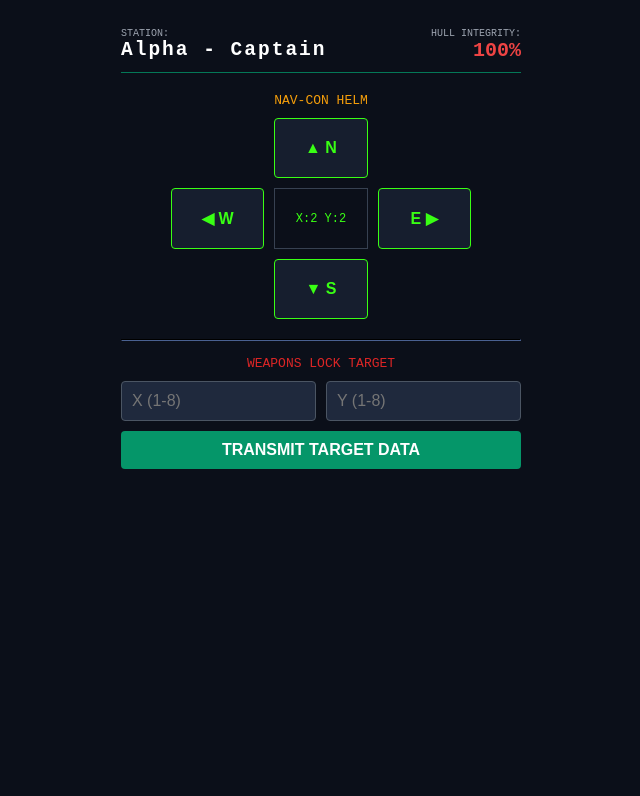
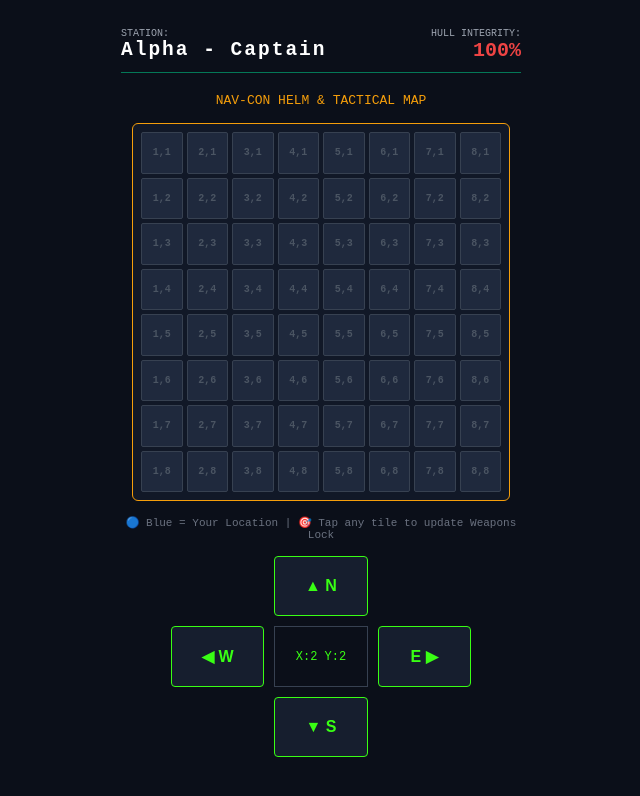
Before and after one commit to rowanbarrie/submarine, a website: page public/index.html in a window 1280 px wide. Both pictures are taken after a click on the button "BATTLE STATIONS". Shown: the whole page, without its empty margins (319-959 px from the left). Drawn offline with nearby package versions, Linux system fonts and the light colour scheme.

Commit message:
Add captain's panel

```diff
--- a/public/index.html
+++ b/public/index.html
@@ -78,6 +78,55 @@
             to { box-shadow: inset 0 0 12px rgba(245,158,11,0.5); }
         }
 
+        /* Captain's Navigation Map Grid Matrix */
+        .helm-matrix {
+            display: grid;
+            grid-template-columns: repeat(8, 1fr);
+            gap: 4px;
+            max-width: 360px;
+            margin: 15px auto;
+            background: #111827;
+            padding: 8px;
+            border: 1px solid #f59e0b;
+            border-radius: 6px;
+        }
+        .helm-tile {
+            aspect-ratio: 1;
+            background: #1f293d;
+            border: 1px solid #374151;
+            color: #4b5563;
+            font-size: 10px;
+            font-weight: bold;
+            display: flex;
+            align-items: center;
+            justify-content: center;
+            cursor: pointer;
+            border-radius: 2px;
+            transition: all 0.2s ease;
+        }
+        .helm-tile:hover {
+            border-color: #f59e0b;
+        }
+        /* Submarine Position Indicator Overlay */
+        .helm-tile.sub-here {
+            background: rgba(59, 130, 246, 0.4);
+            border-color: #3b82f6;
+            color: #ffffff;
+            box-shadow: 0 0 10px #3b82f6;
+        }
+        /* Weapons Target Lock Crosshair Overlay */
+        .helm-tile.target-locked {
+            background: rgba(220, 38, 38, 0.4);
+            border-color: #ef4444;
+            color: #ffffff;
+            box-shadow: 0 0 10px #ef4444;
+        }
+        /* Intersection State (Sub is targeting its own sector) */
+        .helm-tile.sub-here.target-locked {
+            background: linear-gradient(45deg, #3b82f6, #ef4444);
+            border-color: #f59e0b;
+        }
+
     </style>
 </head>
 <body>
@@ -114,21 +163,22 @@
             </div>
         </div>
 
-        <!-- Captain Panel -->
+        <!-- Captain Panel with Integrated Map Matrix -->
         <div id="panel-Captain" class="hidden">
-            <p style="text-align: center; color: #f59e0b; margin-bottom: 10px;">NAV-CON HELM</p>
+            <p style="text-align: center; color: #f59e0b; margin-bottom: 5px;">NAV-CON HELM & TACTICAL MAP</p>
+
+            <!-- Dynamic 8x8 Grid Interface Viewport -->
+            <div class="helm-matrix" id="captain-map-grid"></div>
+
+            <p style="text-align: center; color: #6b7280; font-size: 11px; margin: 0 0 15px 0;">
+                🔵 Blue = Your Location | 🎯 Tap any tile to update Weapons Lock
+            </p>
+
             <div class="grid" style="margin-bottom: 20px;">
                 <div></div><button onclick="move('N')">▲ N</button><div></div>
                 <button onclick="move('W')">◀ W</button><div class="coords" id="coords">X:2 Y:2</div><button onclick="move('E')">E ▶</button>
                 <div></div><button onclick="move('S')">▼ S</button><div></div>
             </div>
-            <hr style="border-color: #1f293d; margin-bottom: 15px;">
-            <p style="text-align: center; color: #dc2626; margin-bottom: 10px;">WEAPONS LOCK TARGET</p>
-            <div style="display: flex; gap: 10px;">
-                <input type="number" id="target-x" placeholder="X (1-8)" min="1" max="8" style="margin:0;">
-                <input type="number" id="target-y" placeholder="Y (1-8)" min="1" max="8" style="margin:0;">
-            </div>
-            <button onclick="lockTarget()" class="action-btn" style="margin-top:10px;">TRANSMIT TARGET DATA</button>
         </div>
 
         <!-- Sonar Panel with Visual Chart Overlay -->
@@ -192,6 +242,11 @@
             // DYNAMICALLY GENERATE SONAR GRID WORKBOOK
             if (role === 'Sonar') {
                 generateSonarGrid();
+            }
+
+            // DYNAMICALLY GENERATE CAPTAIN TACTICAL HELM
+            if (role === 'Captain') {
+                generateCaptainGrid();
             }
 
             socket.emit('join_game', { team, role });
@@ -268,18 +323,61 @@
             socket.emit('fire_torpedo');
         }
 
+        function generateCaptainGrid() {
+            const gridContainer = document.getElementById('captain-map-grid');
+            if (!gridContainer) return;
+            gridContainer.innerHTML = '';
+
+            for (let y = 1; y <= 8; y++) {
+                for (let x = 1; x <= 8; x++) {
+                    const tile = document.createElement('div');
+                    tile.className = 'helm-tile';
+                    tile.id = `helm-tile-${x}-${y}`;
+                    tile.innerText = `${x},${y}`;
+
+                    // Tapping sets weapons target coordinates system immediately
+                    tile.addEventListener('click', () => {
+                        socket.emit('set_target', { x, y });
+                    });
+
+                    gridContainer.appendChild(tile);
+                }
+            }
+        }
+
+        // Update your existing state_update routine to handle grid layers painting
         socket.on('state_update', (data) => {
             if(!data.active) return;
             document.getElementById('display-hp').innerText = `${data.teamState.hp}%`;
 
-            // Sync our local tracking variable with current position coordinates sent by server
             if (data.teamState.pos) {
                 ownPos = data.teamState.pos;
             }
 
-            if (currentRole === 'Captain' && data.teamState.pos) {
-                document.getElementById('coords').innerText = `X:${data.teamState.pos.x} Y:${data.teamState.pos.y}`;
+            // Real-time matrix redraw logic for Captain map views
+            if (currentRole === 'Captain') {
+                if (data.teamState.pos) {
+                    document.getElementById('coords').innerText = `X:${data.teamState.pos.x} Y:${data.teamState.pos.y}`;
+                }
+
+                // Clear all previous highlight classes across the matrix
+                document.querySelectorAll('.helm-tile').forEach(tile => {
+                    tile.classList.remove('sub-here', 'target-locked');
+                });
+
+                // Paint own submarine location marker layer
+                if (data.teamState.pos) {
+                    const subTile = document.getElementById(`helm-tile-${data.teamState.pos.x}-${data.teamState.pos.y}`);
+                    if (subTile) subTile.classList.add('sub-here');
+                }
+
+                // Paint weapons target coordinate locking crosshair layer
+                if (data.teamState.target) {
+                    const targetTile = document.getElementById(`helm-tile-${data.teamState.target.x}-${data.teamState.target.y}`);
+                    if (targetTile) targetTile.classList.add('target-locked');
+                }
             }
+
             if (currentRole === 'Weapons' && data.teamState.target) {
                 document.getElementById('weapons-target-display').innerText = `X: ${data.teamState.target.x} | Y: ${data.teamState.target.y}`;
             }
```
